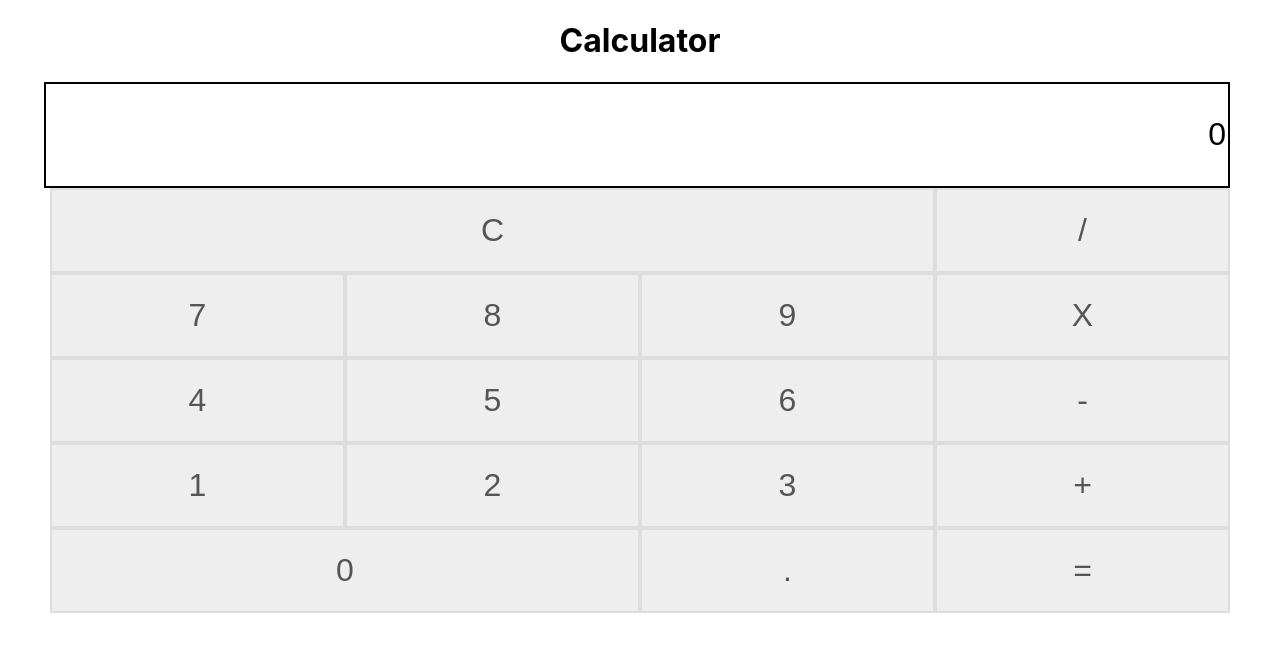
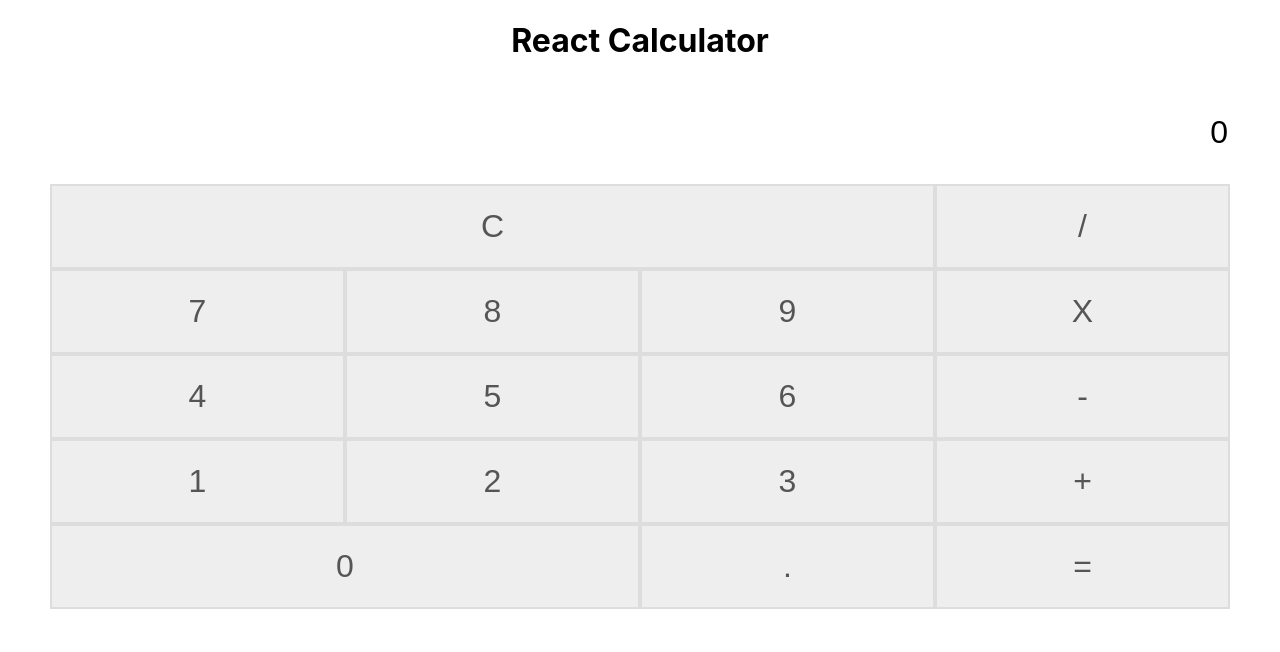
Before and after one commit to dealbisac/react-calculator, a React (Create React App) app: page / in a window 1280 px wide. Shown: the top 652 px of the page. Built offline with nearby package versions, Linux system fonts and the light colour scheme.

Commit message:
calculator-name

```diff
--- a/public/index.html
+++ b/public/index.html
@@ -24,7 +24,7 @@
       work correctly both with client-side routing and a non-root public URL.
       Learn how to configure a non-root public URL by running `npm run build`.
     -->
-    <title>React App</title>
+    <title>React Calculator</title>
   </head>
   <body>
     <noscript>You need to enable JavaScript to run this app.</noscript>
--- a/src/App.js
+++ b/src/App.js
@@ -46,7 +46,7 @@ class App extends Component {
 
     return (
       <div className="app">
-        <h1>Calculator</h1>
+        <h1>React Calculator</h1>
         <input className="result" type="text" value={this.state.current} />
 
         {/* mapping the array */}
--- a/src/css/App.css
+++ b/src/css/App.css
@@ -9,8 +9,9 @@
 
 input.result {
   height: 100px;
-  width: 92%;
-  border: 2px solid black;
+  width: auto;
+  /* border: 2px solid black; */
+  border: none;
   text-align: right;
   font-size: 32px;
   position: relative;
--- a/src/css/index.css
+++ b/src/css/index.css
@@ -1,13 +1,13 @@
 body {
   margin: 0;
-  font-family: -apple-system, BlinkMacSystemFont, 'Segoe UI', 'Roboto', 'Oxygen',
-    'Ubuntu', 'Cantarell', 'Fira Sans', 'Droid Sans', 'Helvetica Neue',
-    sans-serif;
+  font-family: -apple-system, BlinkMacSystemFont, "Raleway", "Segoe UI",
+    "Roboto", "Oxygen", "Ubuntu", "Cantarell", "Fira Sans", "Droid Sans",
+    "Helvetica Neue", sans-serif;
   -webkit-font-smoothing: antialiased;
   -moz-osx-font-smoothing: grayscale;
 }
 
 code {
-  font-family: source-code-pro, Menlo, Monaco, Consolas, 'Courier New',
+  font-family: source-code-pro, Menlo, Monaco, Consolas, "Courier New",
     monospace;
 }
```
